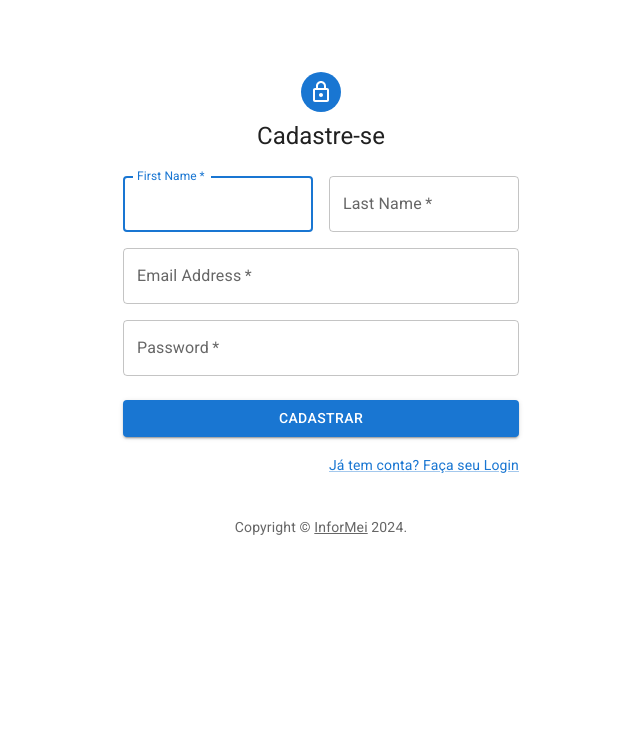
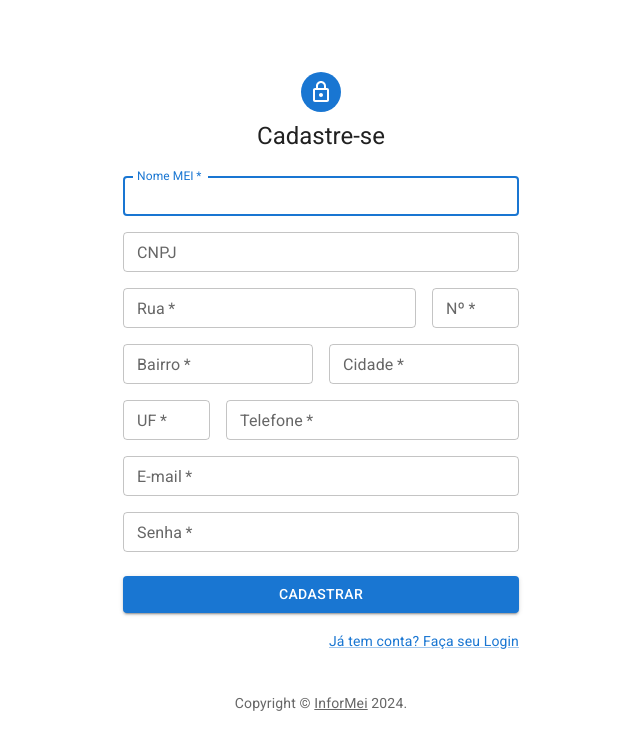
Before and after one commit to jrfurt/frontend-informei, a React (Create React App) app in the folder site-mei/: page /cadastrar in a window 1280 px wide. Shown: the top 750 px of the page, without its empty margins (319-959 px from the left). Built offline with nearby package versions, Linux system fonts and the light colour scheme; the HTML template or start-up script is replaced by a standard one.

Commit message:
feat: create login form

```diff
--- a/site-mei/src/pages/CadastrarMei.jsx
+++ b/site-mei/src/pages/CadastrarMei.jsx
@@ -37,8 +37,16 @@ export default function CadastrarMei() {
     event.preventDefault();
     const data = new FormData(event.currentTarget);
     console.log({
+      nome: data.get('nome'),
+      cnpj: data.get('cnpj'),
+      rua: data.get('rua'),
+      numero: data.get('numero'),
+      bairro: data.get('bairro'),
+      cidade: data.get('cidade'),
+      uf: data.get('uf'),
+      telefone: data.get('telefone'),
       email: data.get('email'),
-      password: data.get('password'),
+      senha: data.get('senha'),
     });
   };
 
@@ -67,25 +75,87 @@ export default function CadastrarMei() {
             sx={{ mt: 3 }}
           >
             <Grid container spacing={2}>
-              <Grid item xs={12} sm={6}>
+              <Grid item xs={12}>
                 <TextField
                   autoComplete="given-name"
-                  name="firstName"
+                  name="nome"
                   required
                   fullWidth
-                  id="firstName"
-                  label="First Name"
+                  id="nome"
+                  label="Nome MEI"
+                  size="small"
                   autoFocus
                 />
               </Grid>
-              <Grid item xs={12} sm={6}>
+              <Grid item xs={12}>
+                <TextField
+                  fullWidth
+                  id="cnpj"
+                  label="CNPJ"
+                  size="small"
+                  name="cnpj"
+                />
+              </Grid>
+              <Grid item xs={9}>
                 <TextField
                   required
                   fullWidth
-                  id="lastName"
-                  label="Last Name"
-                  name="lastName"
-                  autoComplete="family-name"
+                  id="rua"
+                  label="Rua"
+                  name="rua"
+                  size="small"
+                />
+              </Grid>
+              <Grid item xs={3}>
+                <TextField
+                  required
+                  fullWidth
+                  id="numero"
+                  label="Nº"
+                  name="numero"
+                  type="number"
+                  size="small"
+                  autoComplete="numero"
+                />
+              </Grid>
+              <Grid item xs={6}>
+                <TextField
+                  required
+                  fullWidth
+                  id="bairro"
+                  label="Bairro"
+                  name="bairro"
+                  size="small"
+                />
+              </Grid>
+              <Grid item xs={6}>
+                <TextField
+                  required
+                  fullWidth
+                  id="cidade"
+                  label="Cidade"
+                  name="cidade"
+                  size="small"
+                />
+              </Grid>
+              <Grid item xs={3}>
+                <TextField
+                  required
+                  fullWidth
+                  id="uf"
+                  label="UF"
+                  name="uf"
+                  size="small"
+                />
+              </Grid>
+              <Grid item xs={9}>
+                <TextField
+                  required
+                  fullWidth
+                  id="telefone"
+                  label="Telefone"
+                  name="telefone"
+                  size="small"
                 />
               </Grid>
               <Grid item xs={12}>
@@ -93,8 +163,9 @@ export default function CadastrarMei() {
                   required
                   fullWidth
                   id="email"
-                  label="Email Address"
+                  label="E-mail"
                   name="email"
+                  size="small"
                   autoComplete="email"
                 />
               </Grid>
@@ -102,11 +173,12 @@ export default function CadastrarMei() {
                 <TextField
                   required
                   fullWidth
-                  name="password"
-                  label="Password"
+                  name="senha"
+                  label="Senha"
                   type="password"
-                  id="password"
-                  autoComplete="new-password"
+                  id="senha"
+                  size="small"
+                  autoComplete="senha"
                 />
               </Grid>
             </Grid>
```
